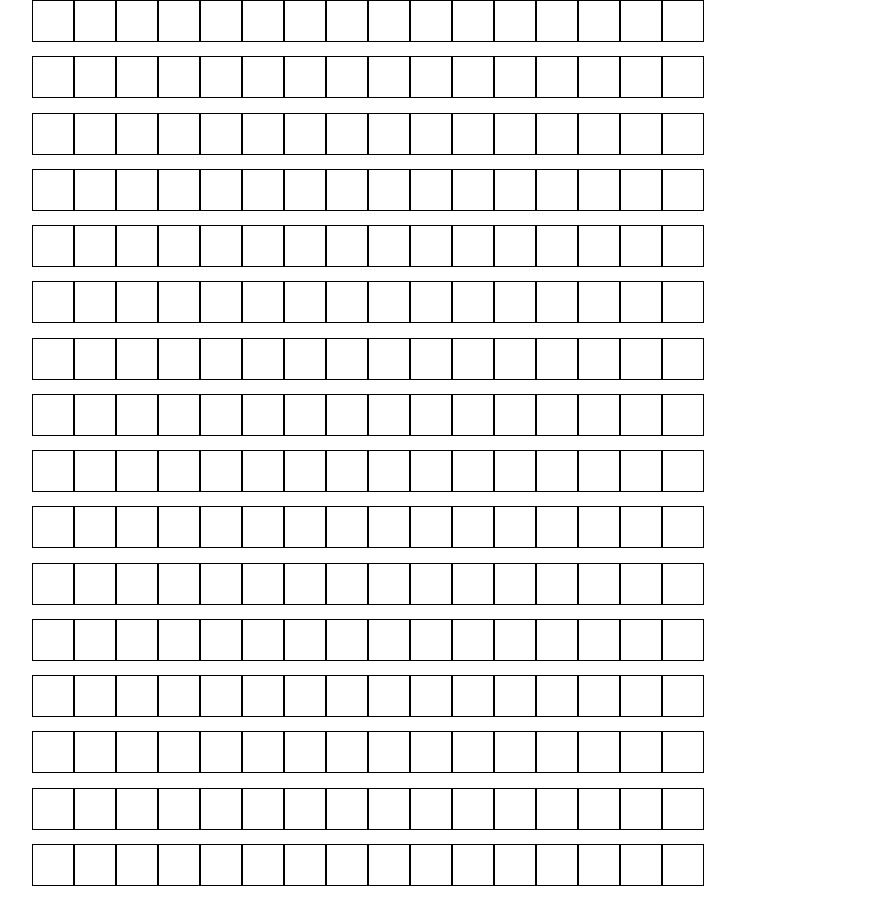
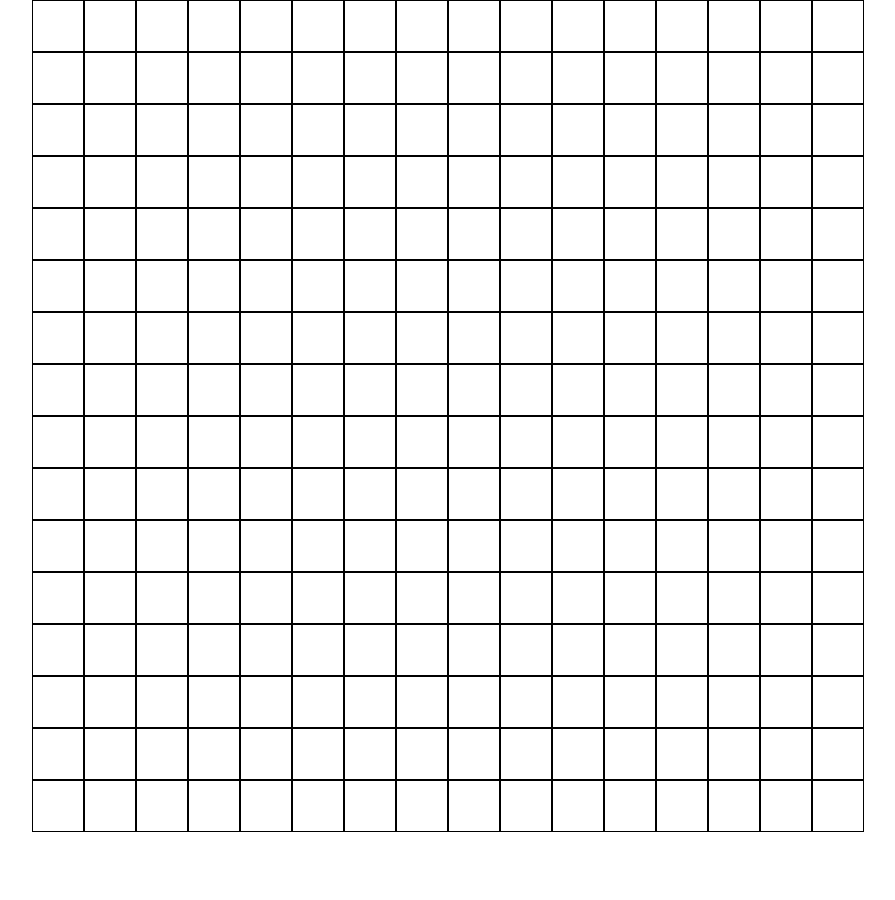
Before and after one commit to creinken/etch-a-sketch, a plain HTML site: page index.html in a window 1280 px wide. Shown: the whole page, without its empty margins (158-1053 px from the left). Drawn offline with Linux system fonts and the light colour scheme.

Commit message:
Fix gap
Fixxed gap between rows

```diff
--- a/javascript.js
+++ b/javascript.js
@@ -1,5 +1,6 @@
 function createBoard(gridWidth = 16) {
-    container = document.querySelector('.container');
+    let container = document.querySelector('.container');
+    let measure = 800 / gridWidth;
 
     for (let i = 0; i < gridWidth; i++) {
         let row = document.createElement("div");
@@ -7,6 +8,8 @@ function createBoard(gridWidth = 16) {
         for (let y = 0; y < gridWidth; y++) {
             let pixel = document.createElement("div");
             pixel.setAttribute("class", "pixel");
+            pixel.style.height = measure + 'px';
+            pixel.style.width = measure + 'px';
             row.appendChild(pixel);
         }
         container.appendChild(row);
--- a/styles.css
+++ b/styles.css
@@ -9,17 +9,17 @@
     width: 900px;
     height: 900px;
     flex-direction: column;
-    flex-grow: 1;
+    /* flex-grow: 1; */
 }
 
 .row {
     display: flex;
-    flex-grow: 1;
+    /* flex-grow: 1; */
 }
 
 .pixel {
     border: 1px;
     border-style: solid;
-    height: 40px;
-    width: 40px;
+    /* height: 40px;
+    width: 40px; */
 }
```
